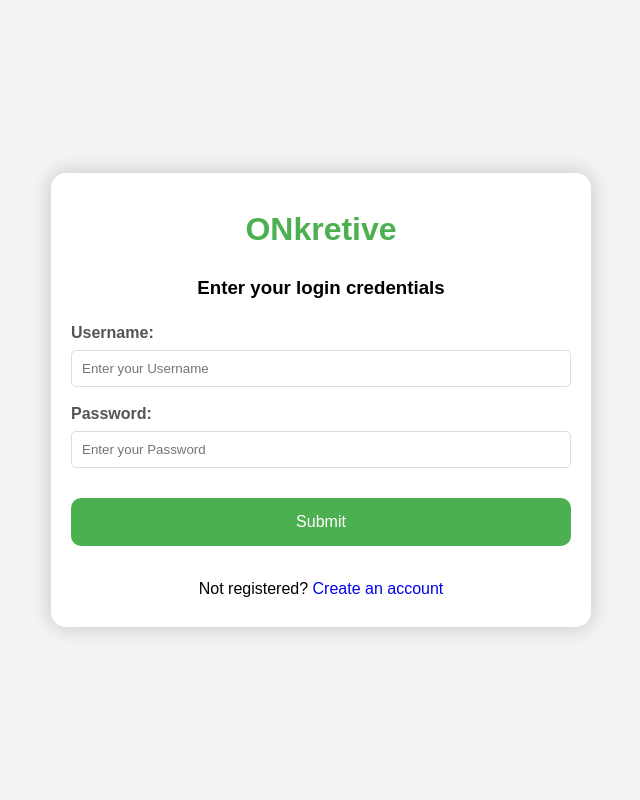
After one commit to Oigo1/DETAIL-CART, a Django app: page /login/ in a window 1280 px wide. The commit adds this page. Shown: the whole page, without its empty margins (319-959 px from the left). Run offline with Django 4.2, Linux system fonts and the light colour scheme.

Commit message:
Added a login form and signup form

```diff
--- a/store/static/store/styles.css
+++ b/store/static/store/styles.css
@@ -503,3 +503,70 @@ footer{
 	}
 
 }
+
+/* Login  */
+
+.body-login {
+    display: flex;
+    align-items: center;
+    justify-content: center;
+    font-family: sans-serif;
+    line-height: 1.5;
+    min-height: 100vh;
+    background: #f3f3f3;
+    flex-direction: column;
+    margin: 0;
+}
+
+.main-login {
+    background-color: #fff;
+    border-radius: 15px;
+    box-shadow: 0 0 20px rgba(0, 0, 0, 0.2);
+    padding: 10px 20px;
+    transition: transform 0.2s;
+    width: 500px;
+    text-align: center;
+}
+
+h1 {
+    color: #4CAF50;
+}
+
+label {
+    display: block;
+    width: 100%;
+    margin-top: 10px;
+    margin-bottom: 5px;
+    text-align: left;
+    color: #555;
+    font-weight: bold;
+}
+
+input {
+    display: block;
+    width: 100%;
+    margin-bottom: 15px;
+    padding: 10px;
+    box-sizing: border-box;
+    border: 1px solid #ddd;
+    border-radius: 5px;
+}
+
+button {
+    padding: 15px;
+    border-radius: 10px;
+    margin-top: 15px;
+    margin-bottom: 15px;
+    border: none;
+    color: white;
+    cursor: pointer;
+    background-color: #4CAF50;
+    width: 100%;
+    font-size: 16px;
+}
+
+.wrap {
+    display: flex;
+    justify-content: center;
+    align-items: center;
+}
--- a/store/templates/store/cart.html
+++ b/store/templates/store/cart.html
@@ -45,7 +45,7 @@
               </ul>
 
               <ul class="menu-1">
-              <li><a href="#">Login</a></li>
+              <li><a href="{% url 'login' %}">Login</a></li>
               <li><a href="{% url 'home' %}">Home</a></li>
               </ul>
         </nav>
--- a/store/templates/store/home.html
+++ b/store/templates/store/home.html
@@ -46,7 +46,7 @@
               </ul>
 
               <ul class="menu-1">
-              <li><a href="#">Login</a></li>
+              <li><a href="{% url 'login' %}">Login</a></li>
               <li><a href="{% url 'cart' %}">Cart</a></li>
               </ul>
         </nav>
--- /dev/null
+++ b/store/templates/store/login.html
@@ -0,0 +1,41 @@
+{% load static %}
+
+<!DOCTYPE html>
+<html lang="en">
+<head>
+    <meta charset="UTF-8">
+    <meta name="viewport" content="width=device-width, initial-scale=1.0">
+    <title>Login</title>
+    <link rel="stylesheet" type="text/css" href="{% static 'store/styles.css' %}">
+</head>
+<body class="body-login">
+    <div class="main-login">
+        <a href="{% url 'home' %}" style="text-decoration: none;"><h1>ONkretive</h1></a>
+        <h3>Enter your login credentials</h3>
+
+        <form action="">
+            <label for="first">
+                Username:
+            </label>
+            <input type="text" id="first" name="first" placeholder="Enter your Username" required>
+
+            <label for="password">
+                Password:
+            </label>
+            <input type="password" id="password" name="password" placeholder="Enter your Password" required>
+
+            <div class="wrap">
+                <button type="submit">
+                    Submit
+                </button>
+            </div>
+        </form>
+
+        <P>Not registered?
+            <a href="{% url 'signup' %}" style="text-decoration: none;">
+                Create an account
+            </a>
+        </P>
+    </div>
+</body>
+</html>
--- a/store/templates/store/product_detail.html
+++ b/store/templates/store/product_detail.html
@@ -45,7 +45,7 @@
               </ul>
 
               <ul class="menu-1">
-              <li><a href="#">Login</a></li>
+                <li><a href="{% url 'login' %}">Login</a></li>
               <li><a href="{% url 'cart' %}">Cart</a></li>
               </ul>
         </nav>
--- a/store/urls.py
+++ b/store/urls.py
@@ -5,6 +5,8 @@ urlpatterns = [
     path('', views.home, name='home'),  # Home page route
     path('product/<str:sku>/', views.product_detail, name='product_detail'),
     path('cart/', views.cart_view, name='cart'),
+    path('signup/', views.signup_view, name='signup'),
+    path('login/', views.login_view, name='login'),
     path('add_to_cart/<str:sku>/', views.add_to_cart, name='add_to_cart'),
     path('remove_from_cart/<str:sku>/', views.remove_from_cart, name='remove_from_cart'),
     path('delete_from_cart/<str:sku>/', views.delete_from_cart, name='delete_from_cart'),
--- a/store/views.py
+++ b/store/views.py
@@ -1,5 +1,7 @@
+from django.contrib.auth import login, authenticate
 from django.shortcuts import render, get_object_or_404, redirect
 from .models import *
+from .forms import SignUpForm
 
 # Create your views here.
 
@@ -40,3 +42,22 @@ def delete_from_cart(request, sku):
         del cart[sku]
     request.session['cart'] = cart
     return redirect('cart')
+
+def signup_view(request):
+    if request.method == 'POST':
+        form = SignUpForm(request.POST)
+        if form.is_valid():
+            form.save()
+            username = form.cleaned_data.get('username')
+            password = form.cleaned_data.get('password1')
+            user = authenticate(username=username, password=password)
+            login(request, user)
+            return redirect('home')
+        else:
+            return render(request, 'store/signup.html', {'form': form})  # return form with errors
+    else:
+        form = SignUpForm()
+        return render(request, 'store/signup.html', {'form': form})  # Ensure GET request returns an HttpResponse
+
+def login_view(request):
+    return render(request, 'store/login.html')
```
Also changed, not shown: store/forms.py (added, +10 -0 lines), store/templates/store/signup.html (added, +22 -0 lines), db.sqlite3.
